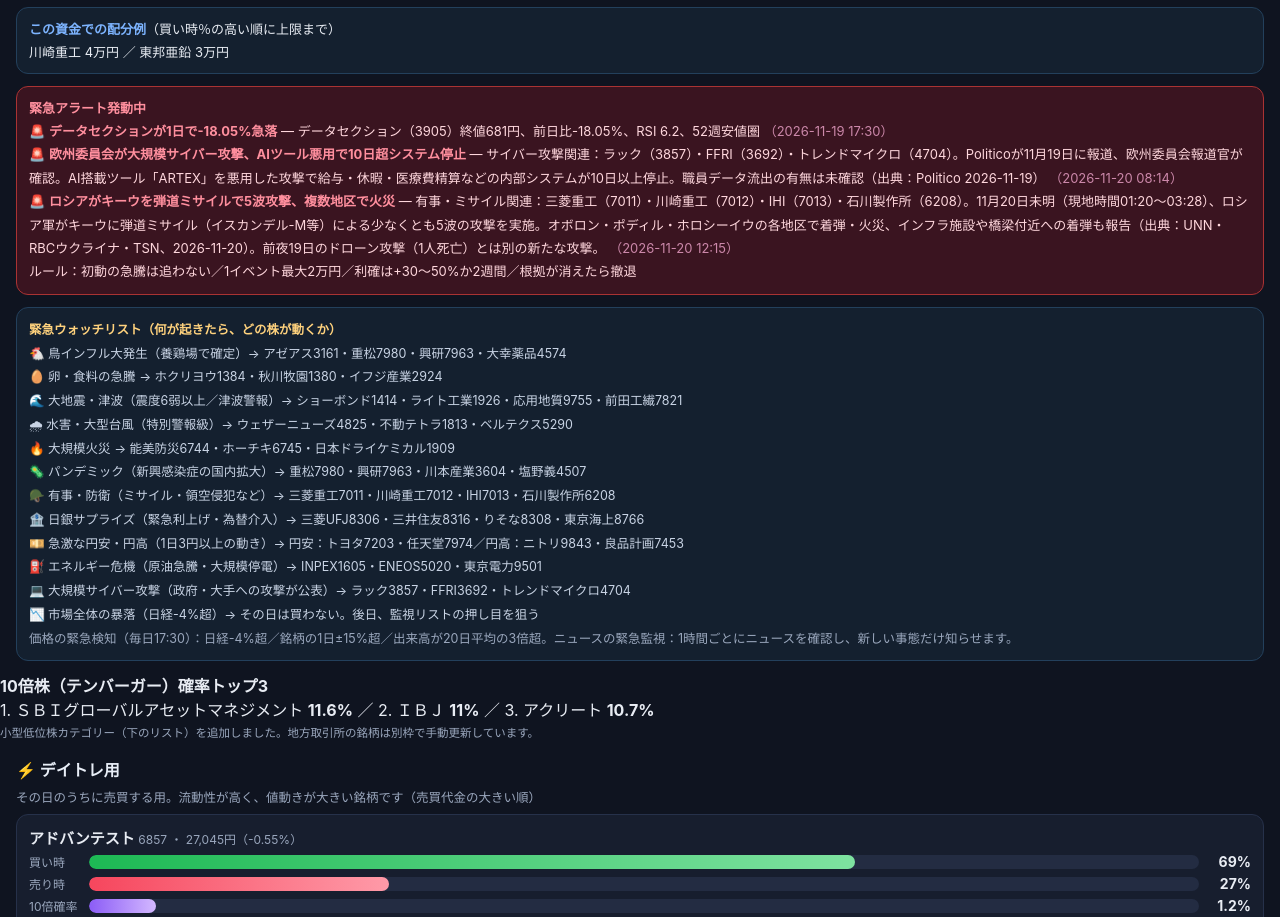
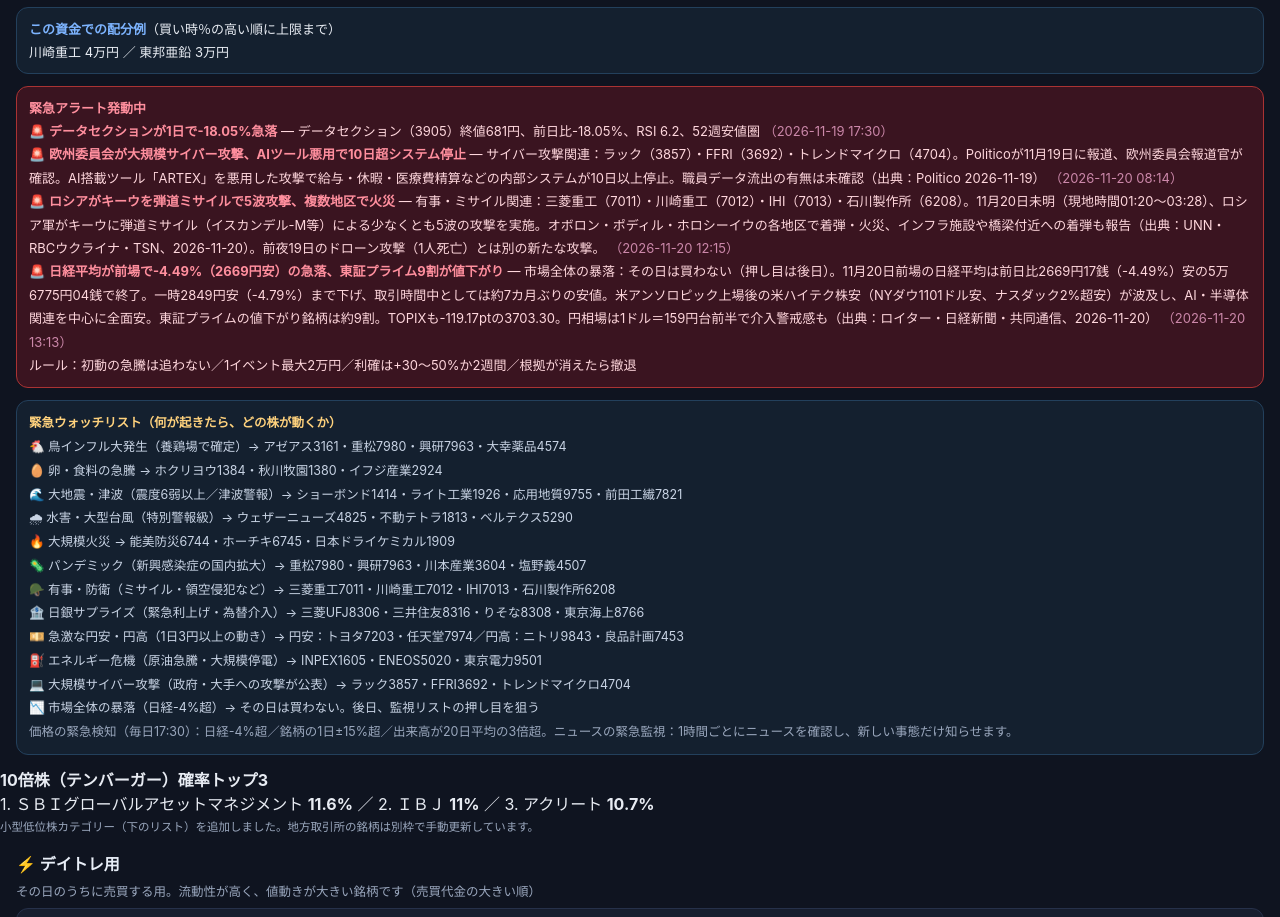
Before and after one commit to ruirui-kouno/stock-meter, a plain HTML site: page index.html in a window 1280 px wide. Shown: the part 755-1672 px from the top of the page. Drawn offline with Linux system fonts and the light colour scheme.

Commit message:
Update stock meter (auto publish)

```diff
--- a/index.html
+++ b/index.html
@@ -84,7 +84,7 @@ header{padding:16px 16px 8px} h1{font-size:19px;margin:0 0 4px} .sub{color:#9aa7
 <div class="tiers" id="tiers"></div>
 <div class="sum" id="sum"></div>
 <div id="alloc"></div>
-<div id="emg"><div class="emg on"><b>緊急アラート発動中</b><div>🚨 <b>データセクションが1日で-18.05%急落</b> ― データセクション（3905）終値681円、前日比-18.05%、RSI 6.2、52週安値圏 <span style='color:#c8a'>（2026-11-19 17:30）</span></div><div>🚨 <b>欧州委員会が大規模サイバー攻撃、AIツール悪用で10日超システム停止</b> ― サイバー攻撃関連：ラック（3857）・FFRI（3692）・トレンドマイクロ（4704）。Politicoが11月19日に報道、欧州委員会報道官が確認。AI搭載ツール「ARTEX」を悪用した攻撃で給与・休暇・医療費精算などの内部システムが10日以上停止。職員データ流出の有無は未確認（出典：Politico 2026-11-19） <span style='color:#c8a'>（2026-11-20 08:14）</span></div><div>🚨 <b>ロシアがキーウを弾道ミサイルで5波攻撃、複数地区で火災</b> ― 有事・ミサイル関連：三菱重工（7011）・川崎重工（7012）・IHI（7013）・石川製作所（6208）。11月20日未明（現地時間01:20〜03:28）、ロシア軍がキーウに弾道ミサイル（イスカンデル-M等）による少なくとも5波の攻撃を実施。オボロン・ポディル・ホロシーイウの各地区で着弾・火災、インフラ施設や橋梁付近への着弾も報告（出典：UNN・RBCウクライナ・TSN、2026-11-20）。前夜19日のドローン攻撃（1人死亡）とは別の新たな攻撃。 <span style='color:#c8a'>（2026-11-20 12:15）</span></div><div>ルール：初動の急騰は追わない／1イベント最大2万円／利確は+30〜50%か2週間／根拠が消えたら撤退</div></div></div>
+<div id="emg"><div class="emg on"><b>緊急アラート発動中</b><div>🚨 <b>データセクションが1日で-18.05%急落</b> ― データセクション（3905）終値681円、前日比-18.05%、RSI 6.2、52週安値圏 <span style='color:#c8a'>（2026-11-19 17:30）</span></div><div>🚨 <b>欧州委員会が大規模サイバー攻撃、AIツール悪用で10日超システム停止</b> ― サイバー攻撃関連：ラック（3857）・FFRI（3692）・トレンドマイクロ（4704）。Politicoが11月19日に報道、欧州委員会報道官が確認。AI搭載ツール「ARTEX」を悪用した攻撃で給与・休暇・医療費精算などの内部システムが10日以上停止。職員データ流出の有無は未確認（出典：Politico 2026-11-19） <span style='color:#c8a'>（2026-11-20 08:14）</span></div><div>🚨 <b>ロシアがキーウを弾道ミサイルで5波攻撃、複数地区で火災</b> ― 有事・ミサイル関連：三菱重工（7011）・川崎重工（7012）・IHI（7013）・石川製作所（6208）。11月20日未明（現地時間01:20〜03:28）、ロシア軍がキーウに弾道ミサイル（イスカンデル-M等）による少なくとも5波の攻撃を実施。オボロン・ポディル・ホロシーイウの各地区で着弾・火災、インフラ施設や橋梁付近への着弾も報告（出典：UNN・RBCウクライナ・TSN、2026-11-20）。前夜19日のドローン攻撃（1人死亡）とは別の新たな攻撃。 <span style='color:#c8a'>（2026-11-20 12:15）</span></div><div>🚨 <b>日経平均が前場で-4.49%（2669円安）の急落、東証プライム9割が値下がり</b> ― 市場全体の暴落：その日は買わない（押し目は後日）。11月20日前場の日経平均は前日比2669円17銭（-4.49%）安の5万6775円04銭で終了。一時2849円安（-4.79%）まで下げ、取引時間中としては約7カ月ぶりの安値。米アンソロピック上場後の米ハイテク株安（NYダウ1101ドル安、ナスダック2%超安）が波及し、AI・半導体関連を中心に全面安。東証プライムの値下がり銘柄は約9割。TOPIXも-119.17ptの3703.30。円相場は1ドル＝159円台前半で介入警戒感も（出典：ロイター・日経新聞・共同通信、2026-11-20） <span style='color:#c8a'>（2026-11-20 13:13）</span></div><div>ルール：初動の急騰は追わない／1イベント最大2万円／利確は+30〜50%か2週間／根拠が消えたら撤退</div></div></div>
 <div class="watch" id="watch"><b>緊急ウォッチリスト（何が起きたら、どの株が動くか）</b><br>
 🐔 鳥インフル大発生（養鶏場で確定）→ アゼアス3161・重松7980・興研7963・大幸薬品4574<br>
 🥚 卵・食料の急騰 → ホクリヨウ1384・秋川牧園1380・イフジ産業2924<br>
```
